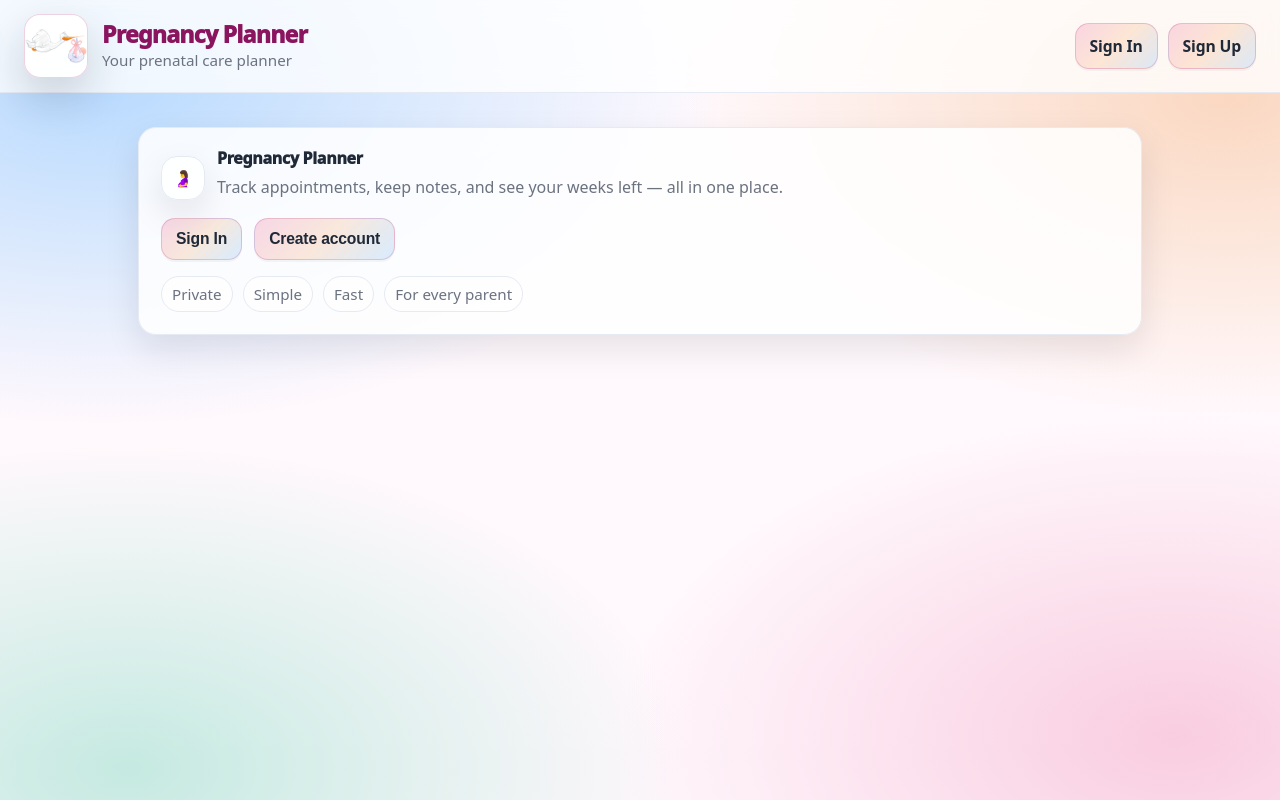
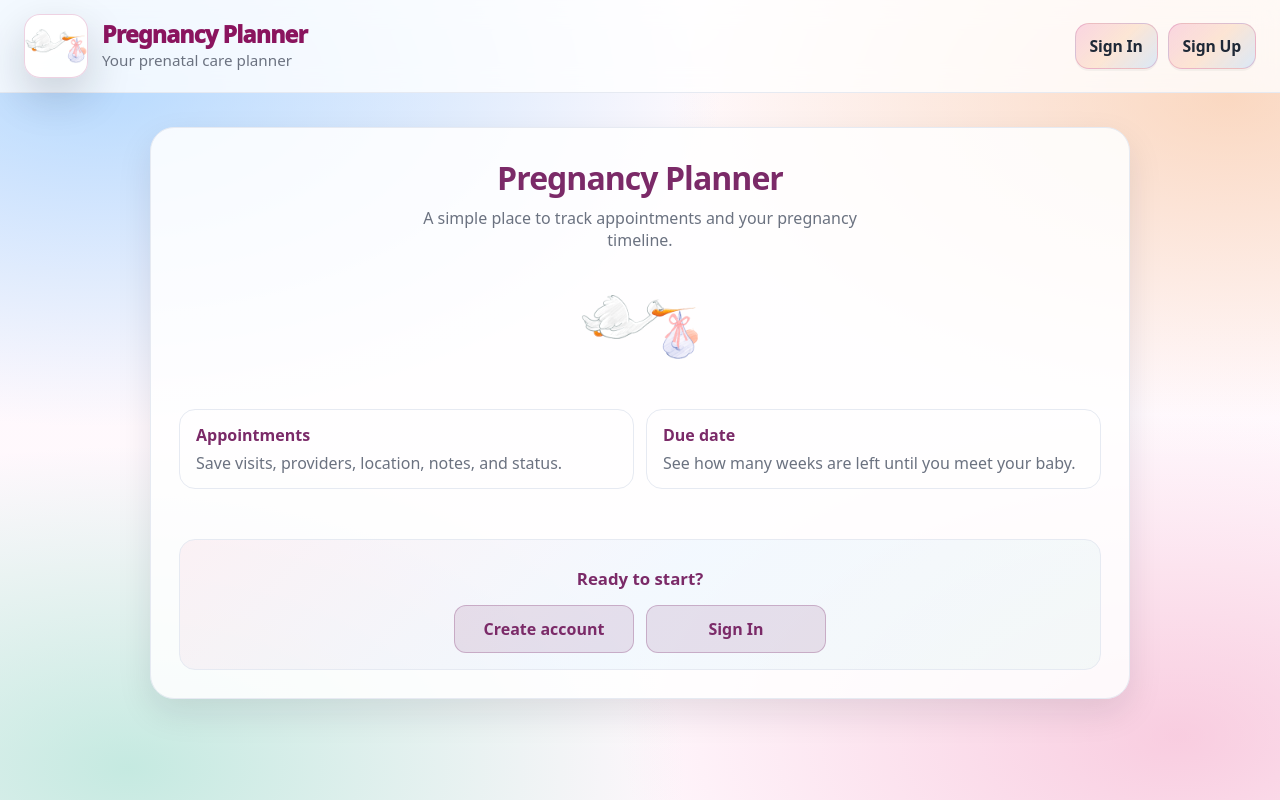
Before and after one commit to CristinaGVO/pregnancy-planner-frontend, a React (Vite) app: page / in a window 1280 px wide. Built offline with nearby package versions, Linux system fonts and the light colour scheme; no server answers.

Commit message:
add style landing page

```diff
--- a/src/components/Landing/Landing.jsx
+++ b/src/components/Landing/Landing.jsx
@@ -1,39 +1,62 @@
-import { Link } from "react-router-dom";
+import { NavLink } from "react-router-dom";
+import logo from "../../assets/pregnancy-planner.png";
 
-export default function Landing() {
+const Landing = () => {
   return (
     <main className="container">
-      <section className="card soft">
-        <div className="brand" style={{ marginBottom: 12 }}>
-          <div className="brand-mark">🤰</div>
-          <div>
-            <div className="brand-title">Pregnancy Planner</div>
-            <p className="muted" style={{ marginBottom: 8}}>
-          Track appointments, keep notes, and see your weeks left — all in one place.
-        </p>
+      <section className="landing-card">
+        {/* HERO */}
+        <div className="landing-hero landing-hero--center">
+          <div className="landing-headings">
+            <h1 className="landing-title">Pregnancy Planner</h1>
+            <p className="landing-subtitle">
+              A simple place to track appointments and your pregnancy timeline.
+            </p>
+          </div>
+
+          <img className="landing-logo" src={logo} alt="Pregnancy Planner logo" />
+        </div>
+
+        {/* FEATURES */}
+        <div className="landing-features">
+          <div className="landing-feature">
+            <div className="landing-featureTitle">Appointments</div>
+            <p className="landing-featureText">
+              Save visits, providers, location, notes, and status.
+            </p>
+          </div>
+
+          <div className="landing-feature">
+            <div className="landing-featureTitle">Due date</div>
+            <p className="landing-featureText">
+              See how many weeks are left until you meet your baby.
+            </p>
           </div>
         </div>
 
+        {/* SPACER */}
+        <div className="landing-spacer" />
 
+        {/* CTA */}
+        <div className="landing-cta">
+  <p className="landing-ctaText">
+    Ready to start?
+  </p>
 
-        <div className="actions-row" style={{ marginTop: 10 }}>
-          <Link to="/sign-in">
-            <button type="button" className="primary">Sign In</button>
-          </Link>
-          <Link to="/sign-up">
-            <button type="button">Create account</button>
-          </Link>
-        </div>
+  <div className="landing-ctaButtons">
+    <NavLink className="landing-ctaBtn landing-ctaBtn--primary" to="/sign-up">
+      Create account
+    </NavLink>
 
-        <div className="filters" style={{ marginTop: 16 }}>
-          <div className="meta">
-            <span>Private</span>
-            <span>Simple</span>
-            <span>Fast</span>
-            <span>For every parent</span>
-          </div>
-        </div>
+    <NavLink className="landing-ctaBtn landing-ctaBtn--secondary" to="/sign-in">
+      Sign In
+    </NavLink>
+  </div>
+</div>
+
       </section>
     </main>
   );
-}
+};
+
+export default Landing;
--- a/src/index.css
+++ b/src/index.css
@@ -1,7 +1,4 @@
-/* ----------------------------
-   Pregnancy Planner Theme (Warm + Cute)
-   Use ONLY index.css for now
------------------------------ */
+
 
 :root {
   /* Typography (más elegante sin instalar fuentes) */
@@ -510,3 +507,218 @@ label {
 .brand-subtitle {
   margin-top: 4px;
 }
+
+/* ----------------------------
+   Landing (proportional + softer purple)
+----------------------------- */
+
+:root {
+  --brand: #7b2a68;        /* title purple */
+  --brand-soft: #8a5a7c;   /* softer purple for CTA text */
+}
+
+.landing-card {
+  border: 1px solid var(--border);
+  border-radius: calc(var(--radius) + 6px);
+  background: rgba(255, 255, 255, 0.86);
+  box-shadow: var(--shadow-soft);
+
+  max-width: 980px;
+  margin: 0 auto;
+  padding: 28px;
+
+  display: flex;
+  flex-direction: column;
+  gap: 16px;            /* ✅ consistent spacing */
+  min-height: 66vh;     /* ✅ big but not too tall */
+}
+
+/* HERO */
+.landing-hero {
+  display: flex;
+  align-items: center;
+  gap: 16px;
+}
+
+.landing-hero--center {
+  justify-content: center;
+  text-align: center;
+  flex-direction: column; /* logo arriba, texto abajo */
+}
+
+.landing-logo {
+  width: 120px;
+  height: auto;
+  display: block;
+  filter: saturate(1.12) contrast(1.05);
+}
+
+.landing-headings {
+  text-align: center;
+}
+
+.landing-title {
+  margin: 0;
+  color: var(--brand);
+  font-size: 2rem;
+  font-weight: 900;
+  letter-spacing: -0.03em;
+}
+
+.landing-subtitle {
+  margin: 8px 0 0 0;
+  color: var(--muted);
+  max-width: 52ch;
+}
+
+/* FEATURES */
+.landing-features {
+  display: grid;
+  grid-template-columns: 1fr 1fr;
+  gap: 12px;            /* ✅ closer */
+  margin-top: 6px;
+}
+
+@media (max-width: 720px) {
+  .landing-features {
+    grid-template-columns: 1fr;
+  }
+}
+
+.landing-feature {
+  border: 1px solid var(--border);
+  border-radius: 16px;
+  padding: 14px 16px;
+  background: rgba(255, 255, 255, 0.72);
+}
+
+.landing-featureTitle {
+  font-weight: 900;
+  color: var(--text);
+  margin-bottom: 6px;
+  .landing-featureTitle {
+  color: var(--brand-soft);
+  font-weight: 900;
+
+}
+
+
+}
+
+.landing-featureText {
+  margin: 0;
+  color: var(--muted);
+}
+
+/* SPACER keeps CTA lower without huge gaps */
+.landing-spacer {
+  flex: 1;
+  min-height: 8px;
+}
+
+/* CTA */
+.landing-cta {
+  text-align: center;
+  padding: 16px;
+  border-radius: 16px;
+  border: 1px solid var(--border);
+  background: linear-gradient(
+    135deg,
+    rgba(243, 179, 200, 0.16),
+    rgba(169, 214, 255, 0.14),
+    rgba(174, 231, 216, 0.12)
+  );
+}
+
+.landing-ctaText {
+  margin: 0 0 10px 0;
+  color: var(--brand-soft);  /* ✅ softer purple */
+  font-weight: 800;
+}
+
+.landing-ctaHint {
+  margin: 10px 0 0 0;
+  color: rgba(138, 90, 124, 0.85);
+  font-weight: 700;
+}
+
+.landing-link {
+  color: var(--brand-soft);
+  font-weight: 900;
+  text-decoration: underline;
+}
+
+/* CTA: bigger text */
+.landing-ctaText {
+  font-size: 1.05rem;     /* más grande */
+  line-height: 1.35;
+  margin: 0 0 14px 0;     /* más aire antes del botón */
+  color: var(--brand-soft);
+  font-weight: 900;
+}
+
+/* push CTA a bit further down (without huge gaps) */
+.landing-spacer {
+  flex: 1.25;             /* antes estaba 1 */
+  min-height: 18px;       /* más espacio mínimo */
+}
+
+/* Landing: feature titles same color as main title */
+.landing-featureTitle {
+  color: var(--brand);
+  font-weight: 900;
+}
+
+
+/* CTA bottom box (minimal, 2 equal buttons) */
+.landing-cta {
+  margin-top: auto;
+  padding-top: 28px;
+  text-align: center;
+}
+
+.landing-ctaText {
+  margin: 0 0 14px 0;
+  font-size: 1.05rem;
+  font-weight: 900;
+  color: var(--brand); /* mismo color del título Pregnancy Planner */
+}
+
+.landing-ctaButtons {
+  display: flex;
+  justify-content: center;
+  gap: 12px;
+  flex-wrap: wrap;
+}
+
+/* Two equal buttons */
+.landing-ctaBtn {
+  min-width: 180px;
+  padding: 12px 14px;
+  border-radius: 12px;
+  font-weight: 900;
+  border: 1px solid var(--border);
+  text-decoration: none;
+  display: inline-flex;
+  justify-content: center;
+  align-items: center;
+  transition: transform 120ms ease, box-shadow 120ms ease, border-color 120ms ease;
+}
+
+.landing-ctaBtn:hover {
+  transform: translateY(-1px);
+  box-shadow: var(--shadow-soft);
+}
+
+/* Soft colors */
+.landing-ctaBtn--primary {
+  background: rgba(123, 42, 104, 0.12);
+  border-color: rgba(123, 42, 104, 0.28);
+  color: var(--brand);
+}
+
+.landing-ctaBtn--secondary {
+  background: rgba(123, 42, 104, 0.12);
+  border-color: rgba(123, 42, 104, 0.28);
+  color: var(--brand);
+}
```
